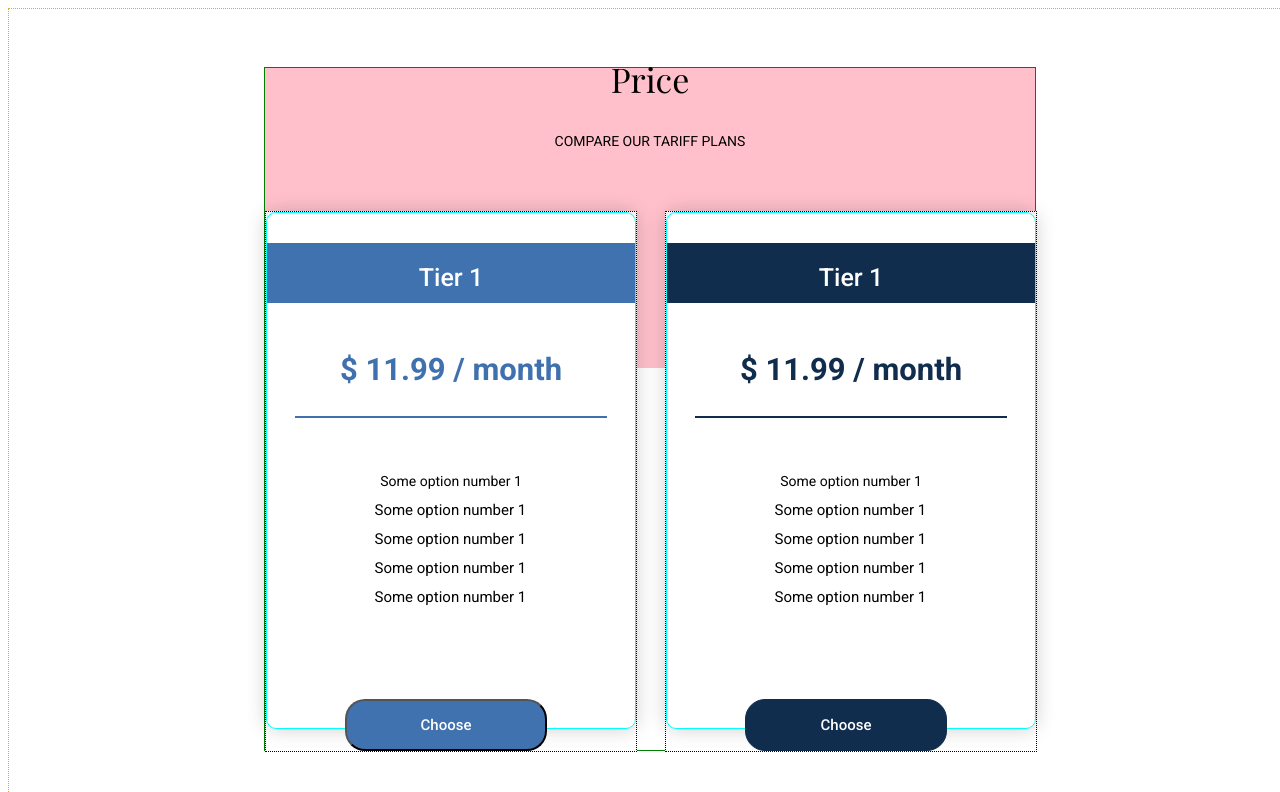
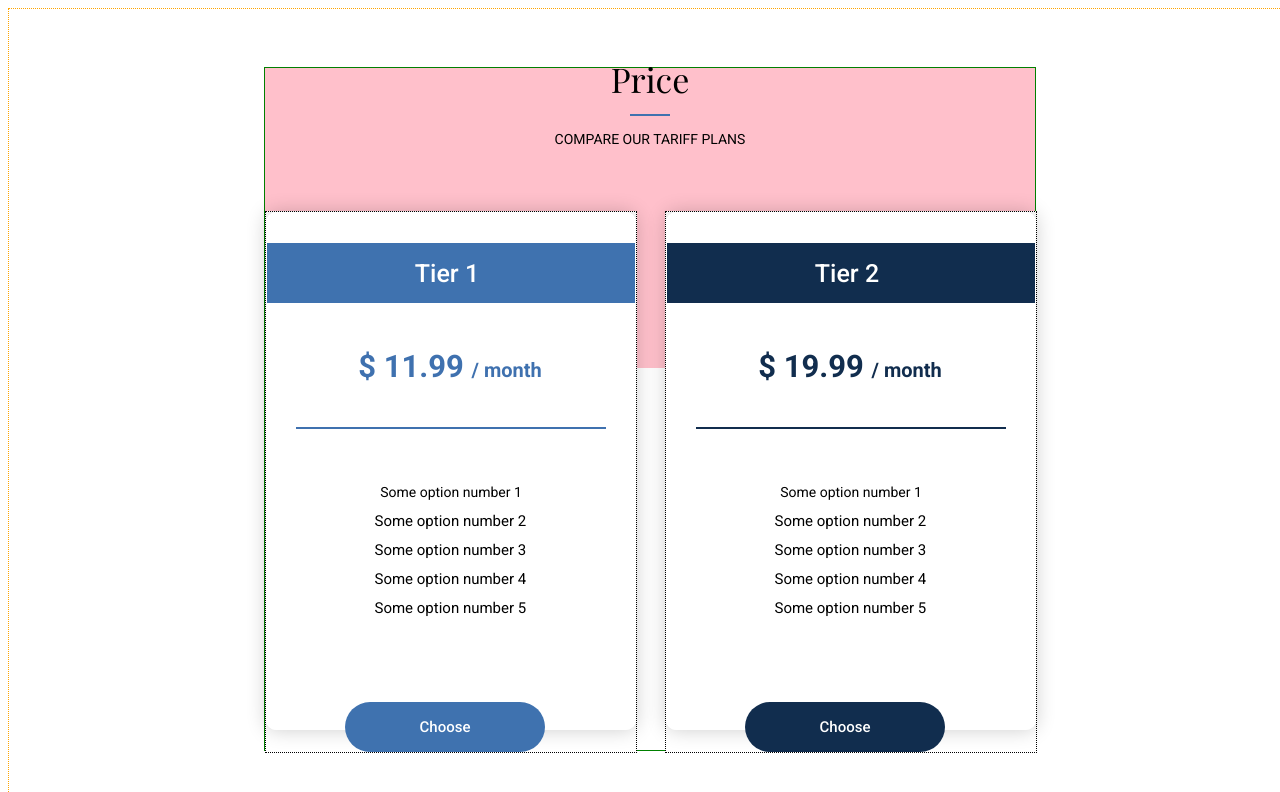
Before and after one commit to LifeTraveler7/Adnull-Front-end, a plain HTML site: page pricecard.html in a window 1280 px wide. Shown: the top 792 px of the page. Drawn offline with nearby package versions, Linux system fonts and the light colour scheme; a web font is replaced by a local one.

Commit message:
Change position for: -card header text; -price; - <hr>; -prise card and buttons;

```diff
--- a/pricecard.html
+++ b/pricecard.html
@@ -23,15 +23,15 @@
                     <div class="card-header">
                         <p class="card-header-text">Tier 1</p>
                     </div>
-                    <p class="price-text">$ 11.99 <span class="price-text-first"> / month </span></p>
+                    <p class="price-text">$ 11.99 <span class="price-text-span"> / month </span></p>
                     <hr class="price-card-line">
                     <div class="price-card-options-wrapper">
                         <ul class="price-card-options">
                             <li class="first-price-option">Some option number 1</li>
-                            <li>Some option number 1</li>
-                            <li>Some option number 1</li>
-                            <li>Some option number 1</li>
-                            <li>Some option number 1</li>
+                            <li>Some option number 2</li>
+                            <li>Some option number 3</li>
+                            <li>Some option number 4</li>
+                            <li>Some option number 5</li>
                         </ul>
                     </div>
                 </div>
@@ -41,17 +41,17 @@
             <div class="second-price-card-wrapper">
                 <div class="second-price-card">
                     <div class="second-card-header">
-                        <p class="second-card-header-text">Tier 1</p>
+                        <p class="second-card-header-text">Tier 2</p>
                     </div>
-                    <p class="second-price-text">$ 11.99 <span class="second-price-text-first"> / month </span></p>
+                    <p class="second-price-text">$ 19.99 <span class="second-price-text-span"> / month </span></p>
                     <hr class="second-price-card-line">
                     <div class="second-price-card-options-wrapper">
                         <ul class="second-price-card-options">
                             <li class="first-price-option">Some option number 1</li>
-                            <li>Some option number 1</li>
-                            <li>Some option number 1</li>
-                            <li>Some option number 1</li>
-                            <li>Some option number 1</li>
+                            <li>Some option number 2</li>
+                            <li>Some option number 3</li>
+                            <li>Some option number 4</li>
+                            <li>Some option number 5</li>
                         </ul>
                     </div>
                 </div>
--- a/stylecard.css
+++ b/stylecard.css
@@ -36,16 +36,17 @@
     letter-spacing: 0%;
     text-align: center;
     margin-top:-6px;
-    margin-bottom: 21px;
+    margin-bottom: 18px;
 }
 
 .price-header-line{
 width:40px;
-border: none;
-background-color: #3F72AF;
+border: 0.5px #3F72AF solid;
+border-left: none;
+border-right: none;
 
 margin-top: 0px;
-margin-bottom: 17px;
+margin-bottom: 16px;
 }
 
 .price-header-text-offer{
@@ -62,7 +63,7 @@ margin-bottom: 17px;
 /* First card */
 .price-card-wrapper{
     width: 372px;
-    height: 541px;
+    height: 542px;
     position: relative;
     border: 1px black dotted;
     box-sizing:border-box;
@@ -74,8 +75,8 @@ margin-bottom: 17px;
 }
 .price-card{
     width: 370px;
-    height:517px;
-    border: 1px aqua solid;
+    height:518px;
+    border: 1px #FFFFFF solid;
     box-sizing:border-box;
     padding: 0px;
     box-shadow: 0px 0px 20px 0px rgba(0, 0, 0, 0.2);
@@ -90,7 +91,7 @@ margin-bottom: 17px;
     margin-top: 30px;
     padding: 0px;
     box-sizing:border-box;
-   margin-bottom: 50.5px;
+   margin-bottom: 48px;
 
 }
 
@@ -100,11 +101,11 @@ margin-bottom: 17px;
     font-size: 25px;
     line-height: 100%;
     letter-spacing: 0%;
-    text-align: center;
     color: #FFFFFF;
     margin:0px;
     height: 18px;
-    margin-top: 21px;
+    margin-top: 17px;
+    margin-left: -8px;
 }
 
 .price-text{
@@ -115,9 +116,11 @@ margin-bottom: 17px;
     letter-spacing: 0%;
     text-align: center;
     color: #3F71AF;
+    margin-left: -2px;
+    margin-bottom: 45px;
 }
 
-.span-text-first{
+.price-text-span{
     font-family: Roboto;
 font-weight: 700;
 font-size: 20px;
@@ -130,7 +133,10 @@ color: #3F71AF;
 .price-card-line{
     width:310px;
     border: 1px solid #3F71AF;
+    border-left:none;
+    border-right: none;
     margin-bottom: 49px;
+    background-color: #3F71AF;
 }
 
 .price-card-options-wrapper{
@@ -162,14 +168,14 @@ font-size: 14px;
 text-align: center;
 }
 .butt-choose{
-    width:202px;
-    height: 52px;
+    width:200px;
+    height: 50px;
     position:absolute;
     bottom:0px;
     left: 79px;
-    border-radius: 20px;
+    border-radius:30px;
     background-color: #3F72AF;
-    /* border: 1px solid #3F72AF; */
+    border: none;
 
 }
 
@@ -187,7 +193,7 @@ text-align: center;
 /* Second card */
 .second-price-card-wrapper{
     width: 372px;
-    height: 541px;
+    height: 542px;
     position: relative;
     border: 1px black dotted;
     box-sizing:border-box;
@@ -197,8 +203,8 @@ text-align: center;
 }
 .second-price-card{
     width: 370px;
-    height:517px;
-    border: 1px aqua solid;
+    height:518px;
+    border: 1px #FFFFFF solid;
     box-sizing:border-box;
     padding: 0px;
     box-shadow: 0px 0px 20px 0px rgba(0, 0, 0, 0.2);
@@ -213,7 +219,7 @@ text-align: center;
     margin-top: 30px;
     padding: 0px;
     box-sizing:border-box;
-   margin-bottom: 50.5px;
+   margin-bottom: 48px;
 
 }
 
@@ -223,11 +229,11 @@ text-align: center;
     font-size: 25px;
     line-height: 100%;
     letter-spacing: 0%;
-    text-align: center;
     color: #FFFFFF;
     margin:0px;
     height: 18px;
-    margin-top: 21px;
+    margin-top: 17px;
+    margin-left:-8px;
 }
 
 .second-price-text{
@@ -236,11 +242,12 @@ text-align: center;
     font-size: 31px;
     line-height: 100%;
     letter-spacing: 0%;
-    text-align: center;
+    margin-left:-2px;
     color: #112D4E;
+    margin-bottom: 45px;
 }
 
-.second-span-text-first{
+.second-price-text-span{
     font-family: Roboto;
 font-weight: 700;
 font-size: 20px;
@@ -254,6 +261,8 @@ color: #112D4E
     width:310px;
     border: 1px solid #112D4E;
     margin-bottom: 49px;
+    border-left:none;
+    border-right:none;
 }
 
 .second-price-card-options-wrapper{
@@ -283,15 +292,14 @@ font-size: 14px;
 text-align: center;
 }
 .second-butt-choose{
-    width:202px;
-    height: 52px;
+    width:200px;
+    height: 50px;
     position:absolute;
     bottom:0px;
     left: 79px;
-    border-radius: 20px;
+    border-radius: 30px;
     background-color: #112D4E;
-    border: 1px solid #112D4E;
-
+    border: none;
 }
 
 .price-card-butt-text{
```
